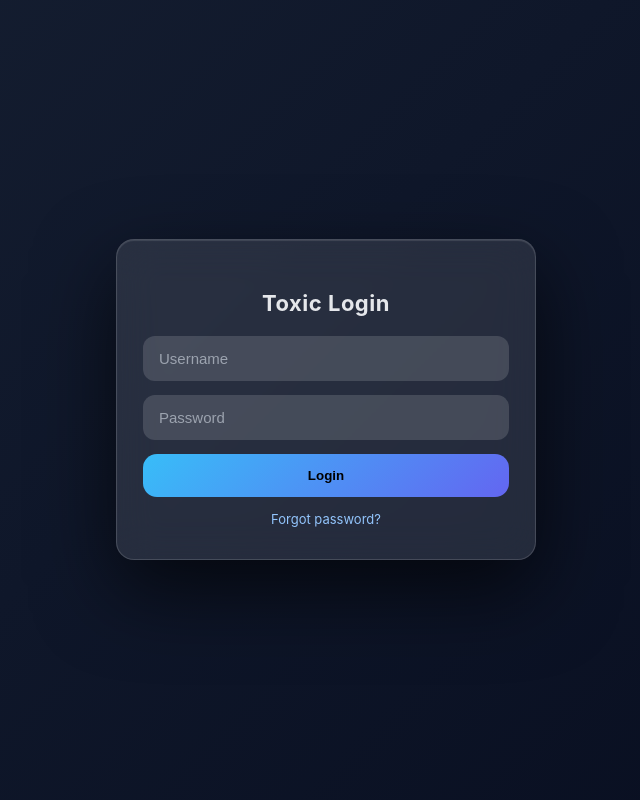
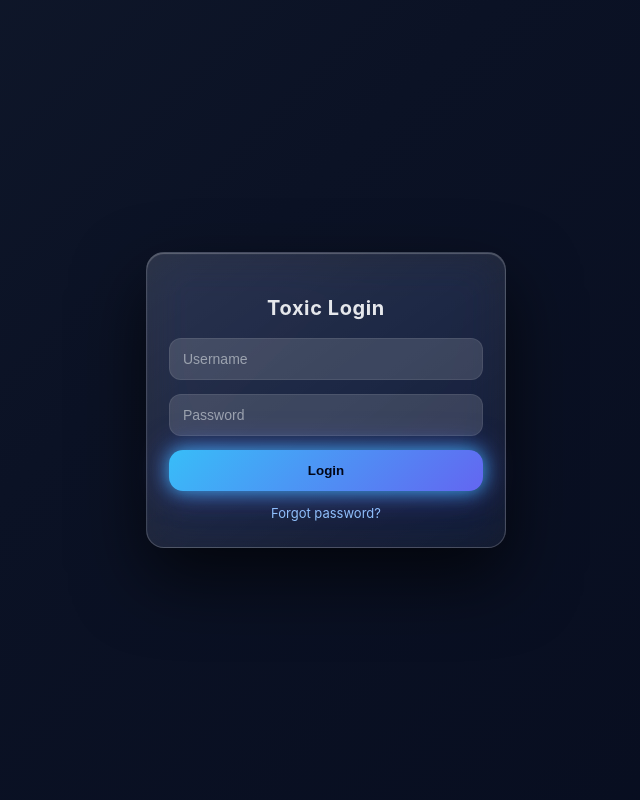
Before and after one commit to BtwToxic/tt, a Flask app: page / in a window 1280 px wide. Shown: the whole page, without its empty margins (314-954 px from the left). Run offline with Flask 3, Linux system fonts and the light colour scheme.

Commit message:
Update style.css

```diff
--- a/static/style.css
+++ b/static/style.css
@@ -2,9 +2,9 @@
   box-sizing: border-box;
 }
 
-/* =============================
-   BODY + MOVING GRADIENT
-============================= */
+/* =====================
+   BODY + ANIMATED BG
+===================== */
 html, body {
   width: 100%;
   height: 100%;
@@ -12,20 +12,18 @@ html, body {
 
 body {
   margin: 0;
-  min-height: 100vh;
   font-family: "Inter", system-ui, sans-serif;
   color: #e5e7eb;
 
-  /* IMPORTANT: animated background (mobile-safe) */
   background: linear-gradient(
     -45deg,
     #020617,
-    #0f172a,
+    #0b1225,
     #1e293b,
     #020617
   );
-  background-size: 300% 300%;
-  animation: gradientMove 18s ease infinite;
+  background-size: 400% 400%;
+  animation: bgFlow 20s ease infinite;
 
   display: flex;
   justify-content: center;
@@ -33,37 +31,41 @@ body {
   padding: 16px;
 }
 
-/* Background animation */
-@keyframes gradientMove {
+@keyframes bgFlow {
   0% { background-position: 0% 50%; }
   50% { background-position: 100% 50%; }
   100% { background-position: 0% 50%; }
 }
 
-/* =============================
-   CARD
-============================= */
+/* =====================
+   CARD (GLASS / MIRROR)
+===================== */
 .card {
   width: 100%;
-  max-width: 420px;
-  background: rgba(255, 255, 255, 0.1);
-  backdrop-filter: blur(20px);
-  -webkit-backdrop-filter: blur(20px);
+  max-width: 360px; /* 🔥 balanced size */
+  padding: 26px 22px;
+
+  background: linear-gradient(
+    145deg,
+    rgba(255,255,255,0.14),
+    rgba(255,255,255,0.05)
+  );
+  backdrop-filter: blur(22px) saturate(170%);
+  -webkit-backdrop-filter: blur(22px) saturate(170%);
+
   border-radius: 18px;
-  padding: 32px 26px;
-  border: 1px solid rgba(255,255,255,0.15);
+  border: 1px solid rgba(255,255,255,0.18);
 
   box-shadow:
-    0 30px 80px rgba(0,0,0,0.65),
-    inset 0 1px 1px rgba(255,255,255,0.12);
+    0 30px 70px rgba(0,0,0,0.65),
+    inset 0 1px 1px rgba(255,255,255,0.25);
 
-  animation: cardIn 0.45s ease;
+  animation: cardPop 0.45s ease;
 }
 
-/* Card entry */
-@keyframes cardIn {
+@keyframes cardPop {
   from {
-    transform: scale(0.94);
+    transform: scale(0.96);
     opacity: 0;
   }
   to {
@@ -72,9 +74,9 @@ body {
   }
 }
 
-/* =============================
-   SHAKE (WRONG PASSWORD)
-============================= */
+/* =====================
+   SHAKE (WRONG LOGIN)
+===================== */
 .card.shake {
   animation: shake 0.35s;
 }
@@ -87,78 +89,81 @@ body {
   100% { transform: translateX(0); }
 }
 
-/* =============================
+/* =====================
    HEADING
-============================= */
+===================== */
 h2 {
   text-align: center;
-  margin-bottom: 20px;
+  margin-bottom: 18px;
+  font-size: 20px;
   font-weight: 700;
-  letter-spacing: 0.5px;
-  font-size: 22px;
+  letter-spacing: 0.6px;
 }
 
-/* =============================
+/* =====================
    INPUTS
-============================= */
+===================== */
 input {
   width: 100%;
-  padding: 14px 16px;
+  padding: 13px 14px;
   margin-bottom: 14px;
   border-radius: 12px;
   border: none;
   outline: none;
-  background: rgba(255, 255, 255, 0.14);
+
+  background: rgba(255,255,255,0.14);
   color: white;
-  font-size: 15px;
+  font-size: 14px;
+
+  box-shadow: inset 0 0 0 1px rgba(255,255,255,0.08);
 }
 
 input::placeholder {
   color: #9ca3af;
 }
 
-/* =============================
-   BUTTON + NEON GLOW
-============================= */
+/* =====================
+   LOGIN BUTTON (NEON)
+===================== */
 button {
   width: 100%;
-  padding: 14px;
+  padding: 13px;
   border-radius: 14px;
   border: none;
+
   background: linear-gradient(135deg, #38bdf8, #6366f1);
-  color: black;
+  color: #020617;
   font-weight: 800;
   cursor: pointer;
+
   position: relative;
   overflow: hidden;
 
-  transition: transform 0.15s ease, box-shadow 0.15s ease;
-}
+  box-shadow:
+    0 0 18px rgba(56,189,248,0.8),
+    0 0 32px rgba(99,102,241,0.6);
 
-/* Neon glow */
-button::after {
-  content: "";
-  position: absolute;
-  inset: -3px;
-  background: linear-gradient(120deg, #38bdf8, #6366f1, #38bdf8);
-  filter: blur(22px);
-  opacity: 0;
-  transition: opacity 0.25s ease;
-  z-index: -1;
+  transition: transform 0.15s ease;
 }
 
 button:hover {
   transform: translateY(-1px);
-  box-shadow: 0 12px 35px rgba(56,189,248,0.55);
 }
 
-button:hover::after {
-  opacity: 1;
+/* Neon aura */
+button::after {
+  content: "";
+  position: absolute;
+  inset: -6px;
+  background: linear-gradient(120deg, #38bdf8, #6366f1, #38bdf8);
+  filter: blur(26px);
+  opacity: 0.9;
+  z-index: -1;
 }
 
-/* =============================
-   BUTTON LOADING SPINNER
-============================= */
+/* =====================
+   BUTTON LOADING
+===================== */
 button.loading {
   pointer-events: none;
   color: transparent;
@@ -169,8 +174,9 @@ button.loading::before {
   width: 22px;
   height: 22px;
   border-radius: 50%;
-  border: 3px solid rgba(255,255,255,0.4);
-  border-top-color: black;
+  border: 3px solid rgba(255,255,255,0.5);
+  border-top-color: #020617;
+
   position: absolute;
   top: 50%;
   left: 50%;
@@ -184,9 +190,9 @@ button.loading::before {
   }
 }
 
-/* =============================
+/* =====================
    LINKS
-============================= */
+===================== */
 a {
   display: block;
   text-align: center;
@@ -200,30 +206,36 @@ a:hover {
   text-decoration: underline;
 }
 
-/* =============================
-   ALERT (ERROR)
-============================= */
+/* =====================
+   ALERTS
+===================== */
+
+/* SUCCESS (green) */
 .alert {
-  background: rgba(239,68,68,0.22);
-  border: 1px solid rgba(239,68,68,0.4);
+  background: rgba(34,197,94,0.22);
+  border: 1px solid rgba(34,197,94,0.45);
+  color: #dcfce7;
+
   padding: 10px;
   border-radius: 10px;
   margin-bottom: 12px;
+
   text-align: center;
   font-weight: 600;
+
   backdrop-filter: blur(10px);
 }
 
-/* =============================
-   SMALL SCREEN FIX
-============================= */
-@media (max-width: 480px) {
-  .card {
-    max-width: 92%;
-    padding: 34px 24px;
-  }
+/* ERROR (red) — agar tum class badlo future me */
+.alert.error {
+  background: rgba(239,68,68,0.22);
+  border-color: rgba(239,68,68,0.45);
+  color: #fee2e2;
 }
 
+/* =====================
+   SMALL SCREENS
+===================== */
 @media (max-height: 600px) {
   body {
     align-items: flex-start;
```
